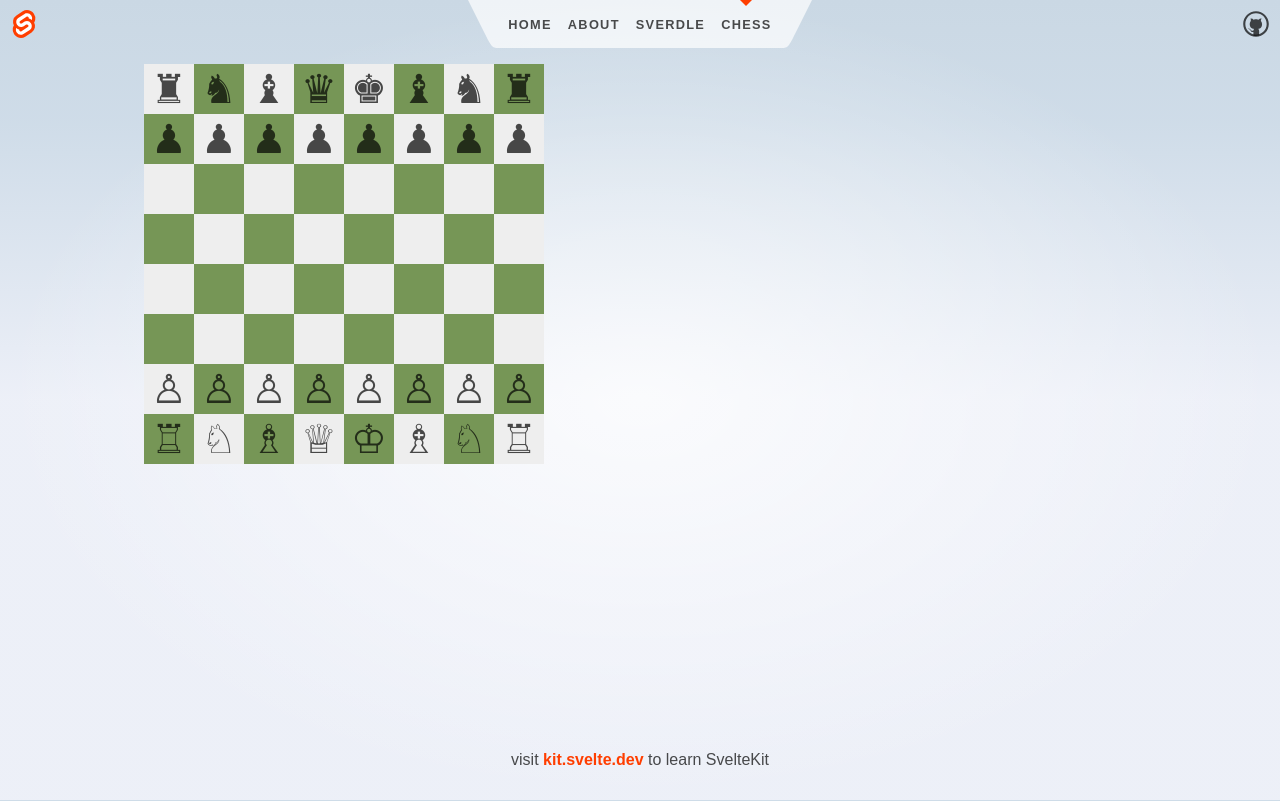
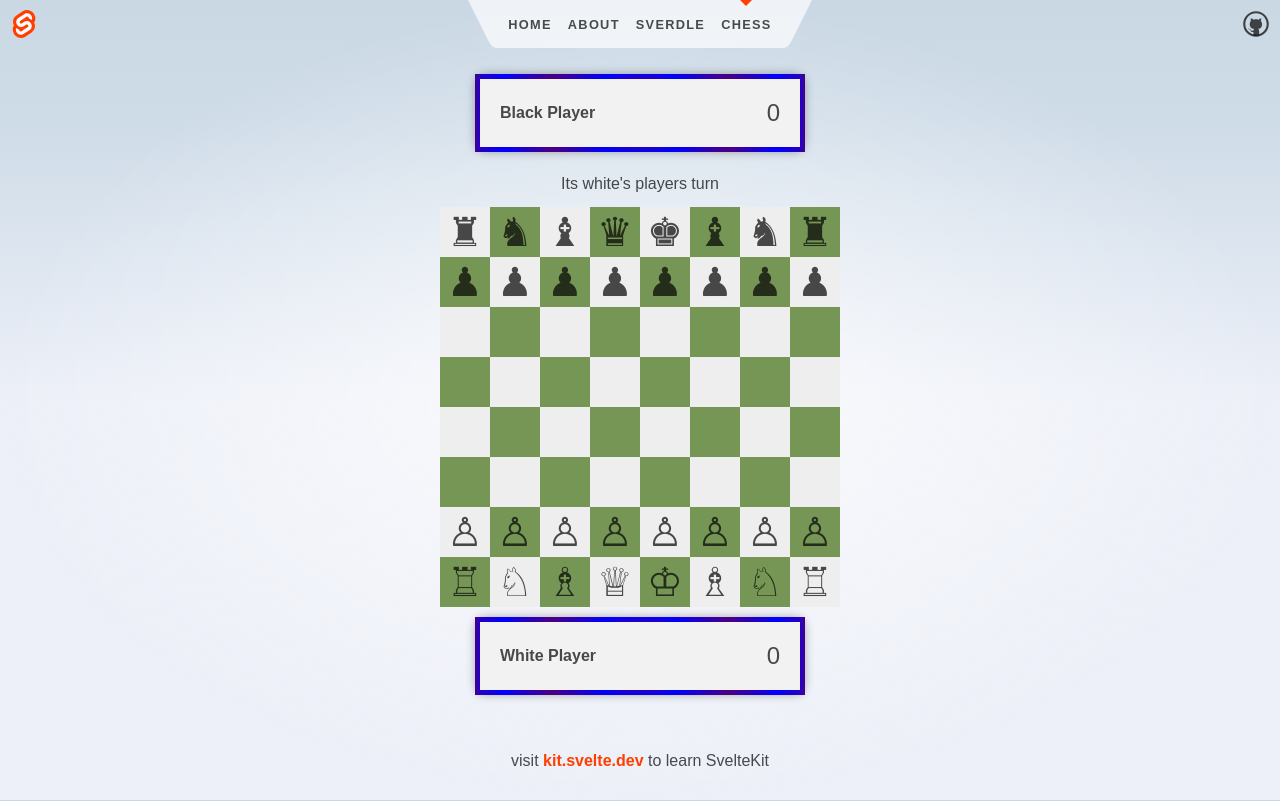
Before and after one commit to museadam/svelte-chess, a SvelteKit app: page /chess in a window 1280 px wide. Built offline with nearby package versions, Linux system fonts and the light colour scheme.

Commit message:
added turns and score cards

```diff
--- a/src/routes/chess/+page.svelte
+++ b/src/routes/chess/+page.svelte
@@ -4,6 +4,8 @@
 	let rows = ['8', '7', '6', '5', '4', '3', '2', '1'];
 	let columns = ['a', 'b', 'c', 'd', 'e', 'f', 'g', 'h'];
 	let board = [];
+	$: myKills = [];
+	const theirKills = [];
 	let pieces = [
 		{ type: 'rook', color: 'white', position: 'a1' },
 		{ type: 'knight', color: 'white', position: 'b1' },
@@ -51,6 +53,7 @@
 		return color + '-' + type;
 	}
 
+	function setBoard() {
 		for (let row of rows) {
 			for (let column of columns) {
 				let squareColor = getSquareColor(row, column);
@@ -64,8 +67,84 @@
 				});
 			}
 		}
+	}
+	setBoard();
 	console.log(board);
 	// let board = [];
 </script>
 
-<ChessBoard {board} />
+<div class="sheet">
+	<div class="score-card">
+		<div class="player-name">Black Player</div>
+		<div class="score">{theirKills.length}</div>
+	</div>
+	<ChessBoard {board} {myKills} />
+	<div class="score-card">
+		<div class="player-name">White Player</div>
+		<div class="score">{myKills.length}</div>
+	</div>
+</div>
+
+<!-- <div>
+	{#if myKills.length > 0}
+		{#each myKills as kill}
+			<div class="chess-piece">
+				<span class={kill} />
+			</div>
+		{/each}
+	{/if}
+</div> -->
+<style>
+	.sheet {
+		display: flex;
+		justify-content: center;
+		align-items: center;
+		flex-direction: column;
+	}
+	.score-card {
+		display: flex;
+		margin: auto;
+		margin-top: 10px;
+		flex-direction: row;
+		justify-content: space-between;
+		align-items: center;
+		background-color: #f2f2f2;
+		padding: 10px;
+		border-radius: 5px;
+		width: 280px;
+		margin-bottom: 10px;
+		border-style: solid;
+		border-width: 5px;
+		border-image: radial-gradient(circle at center, indigo, blue, indigo, blue, indigo);
+		animation: gradient-border 10s ease infinite;
+		padding: 20px;
+		border-radius: 10px;
+
+		box-shadow: 0 0 10px rgba(0, 0, 0, 0.3);
+	}
+	@keyframes gradient-border {
+		0% {
+			border-image-slice: 1;
+		}
+		25% {
+			border-image-slice: 15;
+		}
+		50% {
+			border-image-slice: 20;
+		}
+		75% {
+			border-image-slice: 25;
+		}
+		100% {
+			border-image-slice: 35;
+		}
+	}
+
+	.player-name {
+		font-weight: bold;
+	}
+
+	.score {
+		font-size: 24px;
+	}
+</style>
--- a/src/routes/chess/ChessBoard.svelte
+++ b/src/routes/chess/ChessBoard.svelte
@@ -1,6 +1,8 @@
 <script lang="ts">
 	import ChessPiece from './ChessPiece.svelte';
 	export let board;
+	export let myKills;
+
 	function handleKeyPress(event) {
 		console.log(event);
 	}
@@ -17,9 +19,20 @@
 		const [currentRow, currentCol] = currentPos;
 		const [newRow, newCol] = newPos;
 
+		const checkCol = currentCol - 1 === newCol || currentCol + 1 === newCol;
+		// const checkRow = currentRow - 1 === newRow || currentRow + 1 === newRow;
+		const checkUpDown = newRow - currentRow !== 1;
+		console.log(checkUpDown);
+		console.log('checkUpDown');
+
+		// is it attacking left to right?
+		if (newRow <= currentRow) {
+			console.log('hi3');
+			return false;
+		}
 		// check if pawn is moving forward
 		if (newCol !== currentCol) {
-			if ((currentCol - 1 === newCol || currentCol + 1 === newCol) && attackMove) {
+			if (checkCol && !checkUpDown && attackMove) {
 				console.log('attack');
 
 				return true;
@@ -33,13 +46,6 @@
 		// check if pawn is moving more than one space forward
 		if (newRow - currentRow > 2) {
 			console.log('hi2');
-
-			return false;
-		}
-
-		// check if pawn is moving backwards
-		if (newRow <= currentRow) {
-			console.log('hi3');
 
 			return false;
 		}
@@ -62,18 +68,27 @@
 		// if (board[newRow][newCol] !== null) {
 		// 	return false;
 		// }
-
-		// valid move
+		// !not valid move attack getting this far is not vaild!
+		//
+		if (attackMove) {
+			return false;
+		}
 		return true;
 	}
 
 	function pawnWtMove(currentPos, newPos) {
 		const [currentRow, currentCol] = currentPos;
 		const [newRow, newCol] = newPos;
+		const checkCol = currentCol - 1 === newCol || currentCol + 1 === newCol;
+		const checkUpDown = newRow - currentRow !== -1;
+		if (newRow >= currentRow) {
+			console.log('hi3');
+			return false;
+		}
 
 		// check if pawn is moving forward
 		if (newCol !== currentCol) {
-			if ((currentCol - 1 === newCol || currentCol + 1 === newCol) && attackMove) {
+			if (checkCol && !checkUpDown && attackMove) {
 				console.log('attack');
 
 				return true;
@@ -92,11 +107,6 @@
 		}
 
 		// check if pawn is moving direction
-		if (newRow >= currentRow) {
-			console.log('hi3');
-
-			return false;
-		}
 
 		// check if pawn is moving two spaces forward on its first move
 		if (currentRow === 6 && newRow === 4) {
@@ -118,7 +128,11 @@
 		// 	return false;
 		// }
 
-		// valid move
+		// !not valid move attack getting this far is not vaild!
+		//
+		if (attackMove) {
+			return false;
+		}
 		return true;
 	}
 	let moveValid = false;
@@ -322,10 +336,14 @@
 		return moveValid;
 	}
 	// export let board;
-	const myKills = [];
-	const theirKills = [];
+
+	let currentPlayer = 'white';
+	let nextPlayer = 'black';
+
 	async function handleDrop(event, row, square) {
 		// Get the piece data from the data transfer object
+		event.preventDefault();
+
 		const [piece, rowIndex, pieceSquare, pieceColor] = event.dataTransfer
 			.getData('text/plain')
 			.split(',');
@@ -342,9 +360,10 @@
 		console.log(newPos);
 		const [color, p] = square.piece.split('-');
 		const [selectedColor, sp] = selectedPiece.piece.split('-');
+
 		if (square.piece === '') {
 			attackMove = false;
-		} else if (color == selectedColor) {
+		} else if (color === selectedColor) {
 			attackMove = false;
 		} else {
 			attackMove = true;
@@ -357,28 +376,33 @@
 
 		// console.log(color);
 		// console.log(p);
+		if (currentPlayer === selectedColor) {
+			if (isValidMove && selectedPiece && (attackMove || square.piece === '')) {
+				// After each move, toggle the current player
+				if (currentPlayer === 'white') {
+					currentPlayer = 'black';
+					nextPlayer = 'white';
+				} else {
+					currentPlayer = 'white';
+					nextPlayer = 'black';
+				}
 
-		if (isValidMove && selectedPiece) {
-			// Update the board state with the new position of the piece
-			if (attackMove) {
+				// Update the board state with the new position of the piece
+				if (attackMove) {
+					const kill = board[rowIndex].piece;
+					myKills.push(kill);
+				}
+
 				board[row].piece = piece;
+				board[rowIndex].piece = '';
 
-				myKills.push(board[rowIndex].piece);
 				attackMove = false;
-
-				if (square.square !== pieceSquare) {
-					board[rowIndex].piece = '';
-				}
-			} else if (square.piece === '') {
-				board[row].piece = piece;
-
-				if (square.square !== pieceSquare) {
-					board[rowIndex].piece = '';
-				}
+			} else {
+				console.log('Cant move there');
 			}
+		} else {
+			console.log('Its not your turn');
 		}
-
-		event.preventDefault();
 	}
 	let handleDragFlag = false;
 	function handleDragOver(event, square) {
@@ -400,6 +424,9 @@
 	<div class="player-name">Player 1</div>
 	<div class="score">{myKills.length}</div>
 </div> -->
+<h2>
+	Its {currentPlayer}'s players turn
+</h2>
 <div class="chess-board">
 	{#each board as square, rowIndex}
 		<div class="chess-row">
@@ -418,18 +445,6 @@
 	{/each}
 </div>
 
-<!-- <div class="score-card">
-	<div class="player-name">Player 2</div>
-	<div class="score">{myKills.length}</div>
-</div>
-
-{#if myKills.length > 0}
-	{#each myKills as kill}
-		<div class="chess-piece">
-			<span class={kill} />
-		</div>
-	{/each}
-{/if} -->
 <style>
 	:global([draggable]) {
 		-webkit-touch-callout: none;
@@ -439,59 +454,6 @@
 		-webkit-user-select: none;
 		-ms-user-select: none;
 		user-select: none;
-	}
-	.score-card {
-		display: flex;
-		flex-direction: row;
-		justify-content: space-between;
-		align-items: center;
-		background-color: #f2f2f2;
-		padding: 10px;
-		border-radius: 5px;
-		width: 300px;
-		margin-bottom: 10px;
-		border-style: solid;
-		border-width: 4px;
-		border-image: radial-gradient(
-			circle at center,
-			red,
-			orange,
-			yellow,
-			green,
-			blue,
-			indigo,
-			violet,
-			red
-		);
-		animation: gradient-border 10s ease infinite;
-		padding: 20px;
-		border-radius: 10px;
-		box-shadow: 0 0 10px rgba(0, 0, 0, 0.3);
-	}
-	@keyframes gradient-border {
-		0% {
-			border-image-slice: 1;
-		}
-		25% {
-			border-image-slice: 20;
-		}
-		50% {
-			border-image-slice: 40;
-		}
-		75% {
-			border-image-slice: 60;
-		}
-		100% {
-			border-image-slice: 80;
-		}
-	}
-
-	.player-name {
-		font-weight: bold;
-	}
-
-	.score {
-		font-size: 24px;
 	}
 	.chess-board {
 		display: grid;
```
Lines whose indentation alone changed are shown as unchanged.
